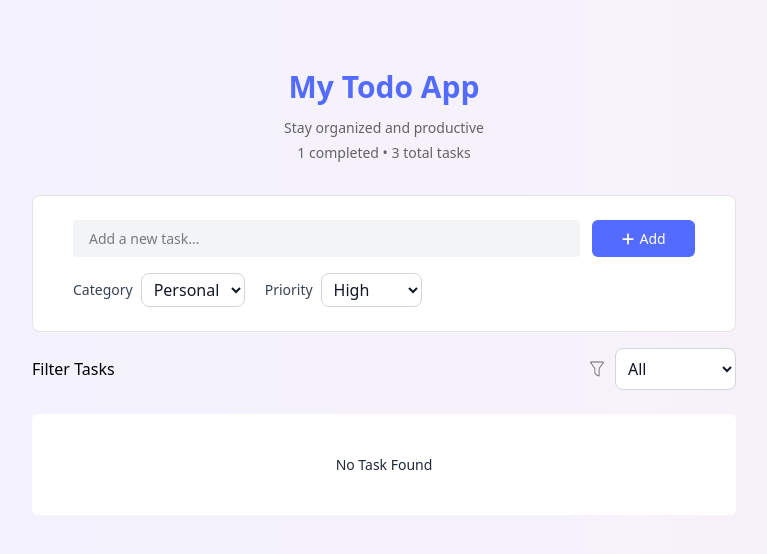
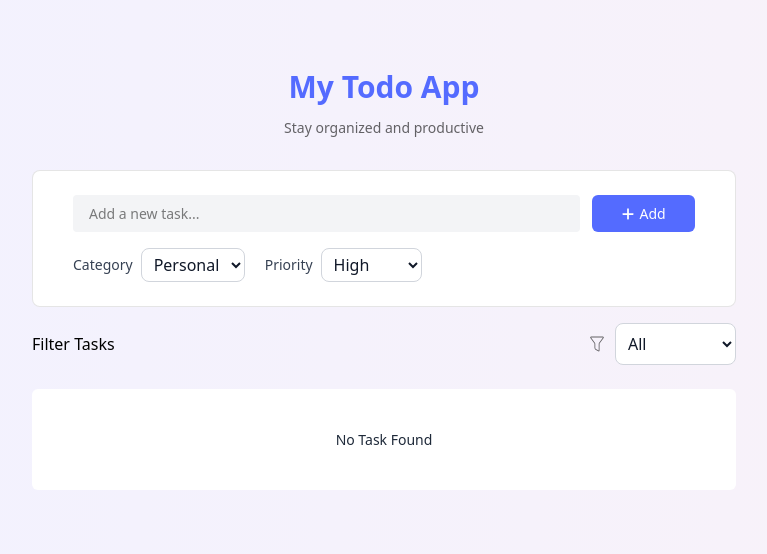
Before and after one commit to AbdullahProjects/Task-Management-Project--Redux-Toolkit-, a React (Vite) app: page / in a window 1280 px wide. Shown: the top 554 px of the page, without its empty margins (256-1023 px from the left). Built offline with nearby package versions, Linux system fonts and the light colour scheme; the HTML template or start-up script is replaced by a standard one.

Commit message:
hide dummy text

```diff
--- a/src/pages/Home/Home.jsx
+++ b/src/pages/Home/Home.jsx
@@ -10,9 +10,6 @@ const Home = () => {
         <h1 className="text-[30px] font-bold text-[#546bff]">My Todo App</h1>
         <p className="mt-2 text-[14px] text-black/60">
           Stay organized and productive
-        </p>
-        <p className="mt-1 text-[14px] text-black/60">
-          1 completed • 3 total tasks
         </p>
 
         {/* Add Task */}
```
